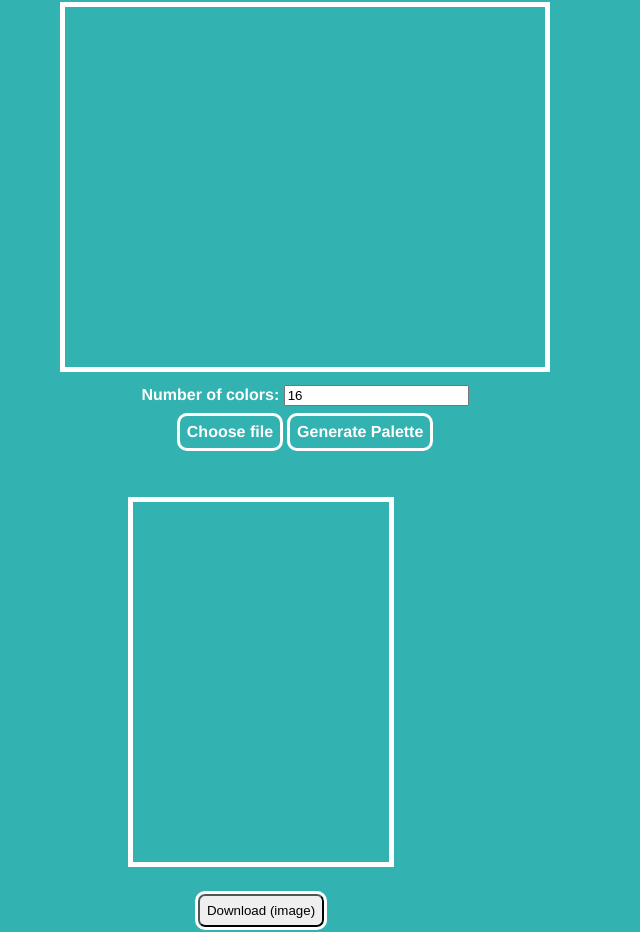
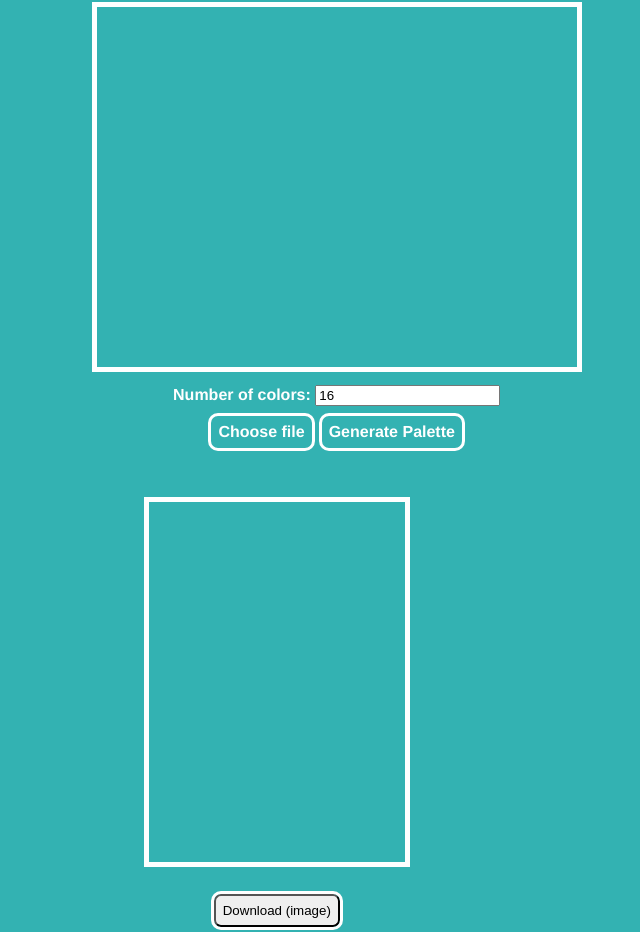
Before and after one commit to firetdev/MatchMaker-ts, a React app in the folder frontend/: page / in a window 1280 px wide. Shown: the part 158-1090 px from the top of the page, without its empty margins (221-861 px from the left). Built offline with nearby package versions, Linux system fonts and the light colour scheme; the HTML template or start-up script is replaced by a standard one.

Commit message:
CSS alignment

```diff
--- a/frontend/src/main.css
+++ b/frontend/src/main.css
@@ -32,13 +32,13 @@ a {
 }
 #part1 {
   float: left;
-  padding-left: 22%;
+  padding-left: 24.5%;
 }
 #title {
   margin-top: 30px;
 }
 #palpart {
-  padding-right: 25%;
+  padding-right: 22.5%;
   display: inline-block;
 }
 .button:hover {
```
